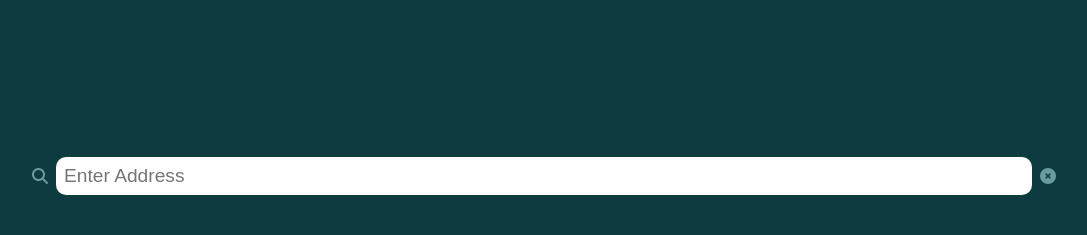
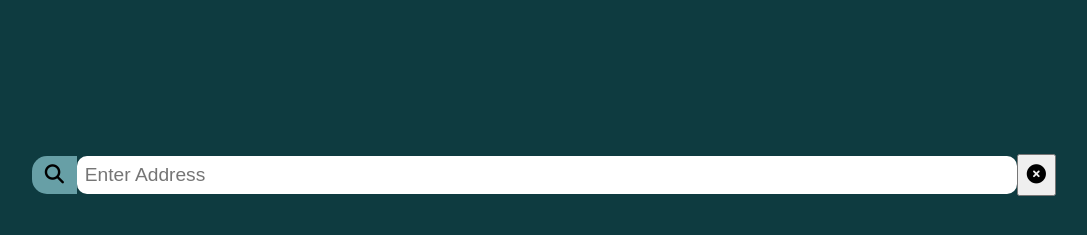
Before and after one commit to leocoding0326/fdfiber-checker, a website with bundled scripts: page index.html in a window 1280 px wide. Shown: the part 285-520 px from the top of the page, without its empty margins (96-1183 px from the left). Built offline with nearby package versions, Linux system fonts and the light colour scheme; a web font is replaced by a local one.

Commit message:
Complete styling of search btn
matched padding height with input bar,
added .8 padding left and right,
changed font size to 2rem,
border radius of top-left and bot-right to 15px

```diff
--- a/index.html
+++ b/index.html
@@ -24,9 +24,9 @@
         </div>
             <form id="search-bar">
                 <div class="input-wrap">
-                    <i class="fa-solid fa-magnifying-glass" style="color: rgb(105, 157, 157);"></i>
+                    <button class="search-btn"><i class="fa-solid fa-magnifying-glass"></i></button>
                     <input type="text" id="address-input" placeholder="Enter Address" aria-label="check-address">
-                    <i class="fa-solid fa-circle-xmark" style="color: #699d9d;"></i>
+                    <button class="clear-btn"><i class="fa-solid fa-circle-xmark"></i></button>
                 </div>
                 <ul id="suggestions">
                 </ul>
--- a/style.css
+++ b/style.css
@@ -34,14 +34,11 @@ main {
     align-items: stretch;
 }
 
-#address-input,
-#input-button {
+#address-input
+ {
     border-radius: 10px;
     border: none;
     font-size: 1.2rem;
-}
-
-#address-input {
     flex: 1;
     padding: .5rem;
 }
@@ -51,10 +48,17 @@ main {
     box-shadow: 0 0 5px #699D9D;
 }
 
-#input-button {
-    padding: .5rem 1rem;
-    background-color: #699D9D;
-    color: white;
+.search-btn,
+.clear-btn {
+    font-size: 1.2rem;
+    padding: .5rem;
+}
+
+.search-btn {
+    background-color:#679FA6;
+    border: none;
+    border-radius: 15px 0 0 15px;
+    padding: 0.5rem .8rem;
 }
 
 /* Suggestions Style */
@@ -64,8 +68,6 @@ main {
     justify-content: center;
     align-items: center;
     width: 100%;
-    gap: .5rem;
-    flex-wrap: wrap-reverse;
 }
 
 #suggestions {
```
